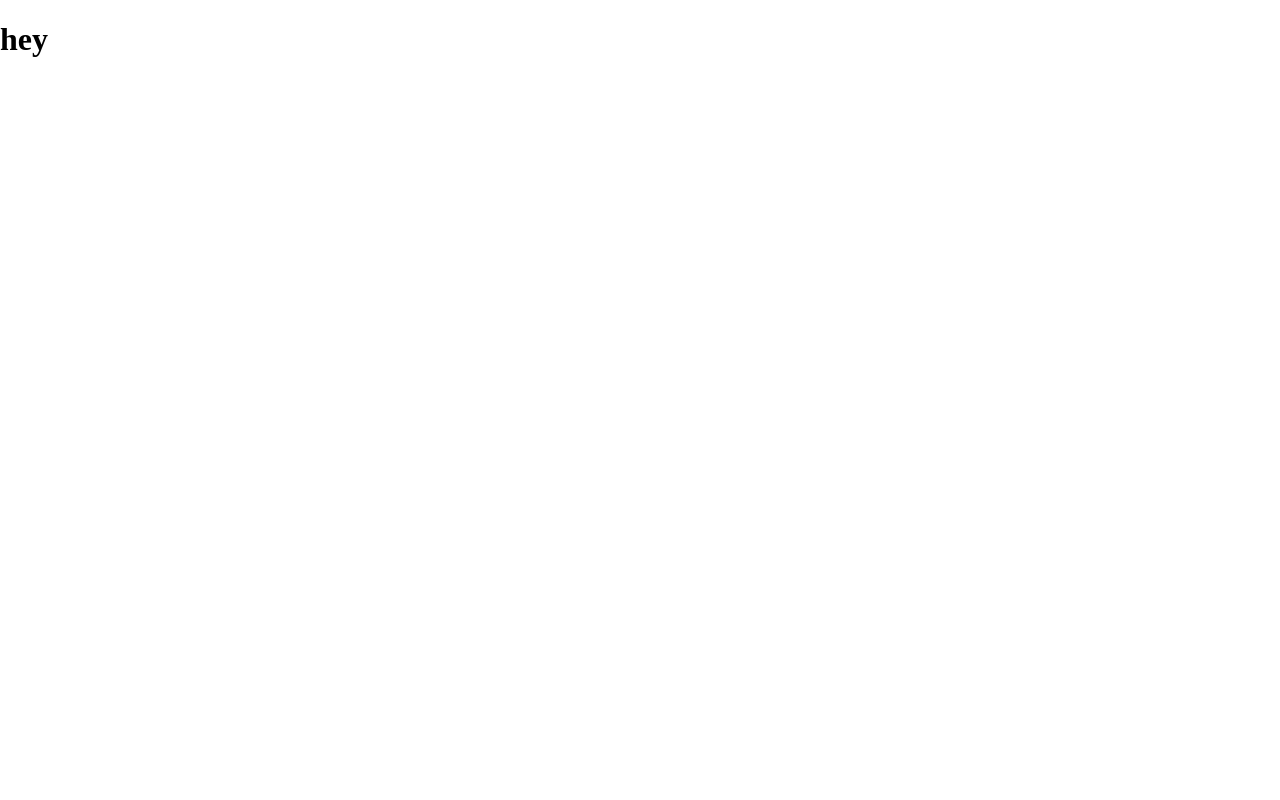
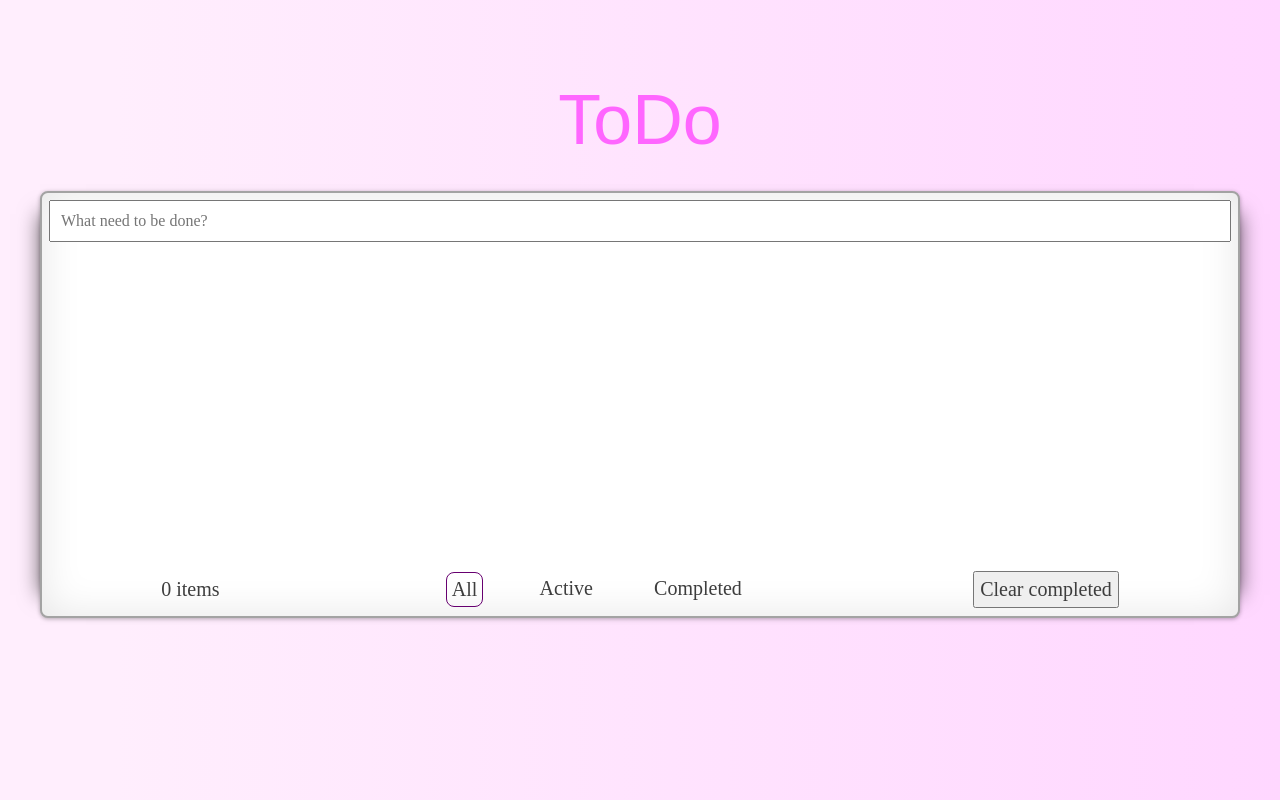
Before and after one commit to 7race/todo, a React (Create React App) app: page / in a window 1280 px wide. Built offline with nearby package versions, Linux system fonts and the light colour scheme.

Commit message:
create Main page

```diff
--- a/package.json
+++ b/package.json
@@ -14,6 +14,7 @@
     "@types/react-dom": "^18.0.6",
     "react": "^18.2.0",
     "react-dom": "^18.2.0",
+    "react-helmet": "^6.1.0",
     "react-redux": "^8.0.2",
     "react-scripts": "5.0.1",
     "styled-components": "^5.3.5",
@@ -72,6 +73,7 @@
     "@storybook/preset-create-react-app": "^4.1.2",
     "@storybook/react": "^6.5.9",
     "@storybook/testing-library": "^0.0.13",
+    "@types/react-helmet": "^6.1.5",
     "@types/styled-components": "^5.1.25",
     "@types/uniqid": "^5.3.2",
     "babel-plugin-named-exports-order": "^0.0.2",
--- a/src/App.tsx
+++ b/src/App.tsx
@@ -1 +1,3 @@
-export const App = () => <h1>hey</h1>;
+import { Main } from '@pages/Main';
+
+export const App = () => <Main />;
--- a/src/view/atoms/TickField/TickField.styled.tsx
+++ b/src/view/atoms/TickField/TickField.styled.tsx
@@ -6,6 +6,7 @@ export const TickField = styled.div<TickFieldProps>`
   height: 15px;
   border: 2px solid ${({ done, theme }) => (done ? theme.colors.green : theme.colors.black)};
   border-radius: 50%;
+  flex-shrink: 0;
 
   @media ${({ theme }) => theme.media.tablet} {
     width: 27px;
--- a/src/view/organisms/TaskLine/TaskLine.styled.tsx
+++ b/src/view/organisms/TaskLine/TaskLine.styled.tsx
@@ -5,5 +5,5 @@ export const TaskLine = styled.div`
   padding: 5px;
   display: flex;
   align-items: center;
-  gap: 10px;
+  gap: 12px;
 `;
--- a/src/view/organisms/ToDo/ToDo.styled.ts
+++ b/src/view/organisms/ToDo/ToDo.styled.ts
@@ -4,8 +4,12 @@ export const ToDo = styled.div`
   border: 2px solid ${({ theme }) => theme.colors.lightGrey};
   border-radius: 8px;
   padding: 7px;
+  background-color: white;
   box-shadow: 0 1px 4px rgba(0, 0, 0, 0.3), -23px 0 20px -23px rgba(0, 0, 0, 0.6), 23px 0 20px -23px rgba(0, 0, 0, 0.6),
     inset 0 0 40px rgba(0, 0, 0, 0.1);
+
+  max-width: 1200px;
+  width: 100%;
 `;
 
 export const TasksList = styled.div`
--- /dev/null
+++ b/src/view/organisms/ToDo/index.ts
@@ -0,0 +1 @@
+export { ToDo } from './ToDo';
--- /dev/null
+++ b/src/view/pages/Main/Main.styled.ts
@@ -0,0 +1,8 @@
+import styled from 'styled-components';
+
+export const Main = styled.div`
+  display: flex;
+  flex-direction: column;
+  gap: 30px;
+  align-items: center;
+`;
--- /dev/null
+++ b/src/view/pages/Main/Main.tsx
@@ -0,0 +1,17 @@
+import { P } from '@atoms/P';
+import { ToDo } from '@organisms/ToDo';
+import { Helmet } from 'react-helmet';
+import * as S from './Main.styled';
+
+export const Main = () => (
+  <S.Main>
+    <Helmet
+      bodyAttributes={{
+        style:
+          'background: linear-gradient(90deg, rgba(255,238,253,1) 9%, rgba(255,215,255,1) 100%); padding-top: 10vh;',
+      }}
+    />
+    <P variant='title'>ToDo</P>
+    <ToDo />
+  </S.Main>
+);
--- /dev/null
+++ b/src/view/pages/Main/index.ts
@@ -0,0 +1 @@
+export { Main } from './Main';
```
Also changed, not shown: src/redux/slices/ActiveTasks.ts (deleted, +0 -22 lines), 2 other files (tests, documents, lock files or other folders).
